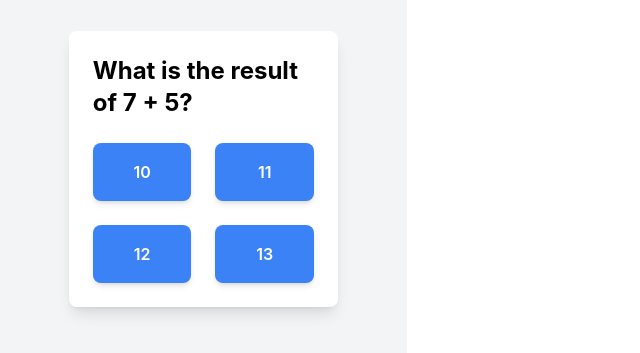
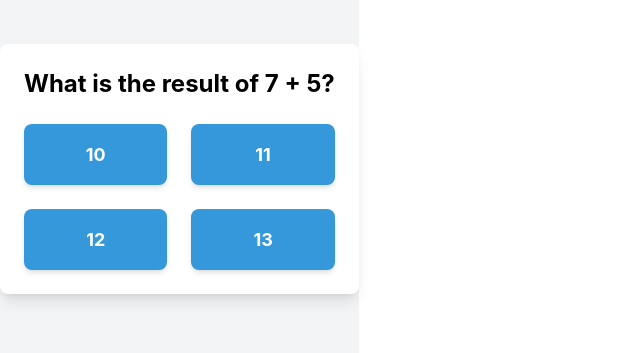
Before and after one commit to JustinScitech/BubbleMathics, a React (Vite) app: page /compete in a window 1280 px wide. Shown: the part 231-584 px from the top of the page, without its empty margins (0-640 px from the left). Built offline with nearby package versions, Linux system fonts and the light colour scheme; what @propelauth/react would draw is missing.

Commit message:
hgfhfhgf

```diff
--- a/src/pages/MathPage.jsx
+++ b/src/pages/MathPage.jsx
@@ -1,5 +1,6 @@
 import React from 'react';
 import { useState } from 'react';
+
 const MathPage = () => {
     const question = "What is the result of 7 + 5?";
     const options = [
@@ -16,8 +17,8 @@ const MathPage = () => {
     };
 
     return (
-      <div className="flex flex-col items-center justify-center min-h-screen bg-gray-100 p-6">
-        <div className="w-3/4 bg-white p-6 rounded-lg shadow-lg">
+        <div className="min-h-screen flex items-center justify-center bg-gray-100">
+            <div className="w-full max-w-lg bg-white p-6 rounded-lg shadow-lg">
                 <h2 className="text-2xl font-bold mb-6 text-black">{question}</h2>
                 <div className="grid grid-cols-2 gap-6">
                     {options.map((option) => (
@@ -27,6 +28,14 @@ const MathPage = () => {
                             className={`p-4 bg-blue-500 text-white font-semibold rounded-lg shadow-md hover:bg-blue-400 ${
                                 selectedOption === option.id ? 'ring ring-blue-700' : ''
                             }`}
+                            style={{ // Override Tailwind CSS styles
+                                backgroundColor: selectedOption === option.id ? '#2c5282' : '#3498db', // Custom background color
+                                borderRadius: '8px', // Custom border radius
+                                padding: '16px', // Custom padding
+                                fontSize: '18px', // Custom font size
+                                fontWeight: 'bold', // Custom font weight
+                                cursor: 'pointer', // Custom cursor
+                            }}
                         >
                             {option.text}
                         </button>
```
Also changed, not shown: MathPage.jsx (added, +43 -0 lines). Lines whose indentation alone changed are shown as unchanged.
